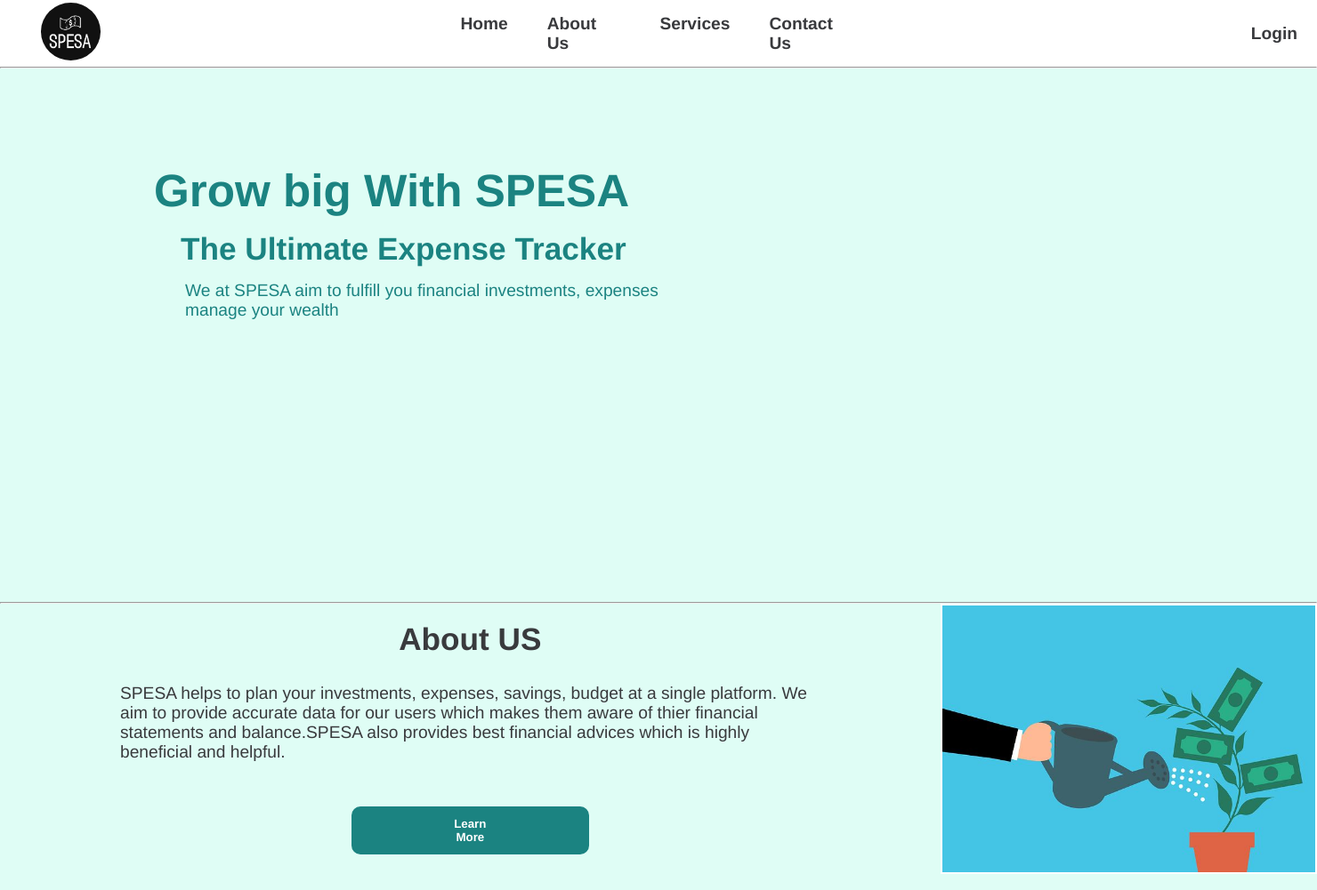
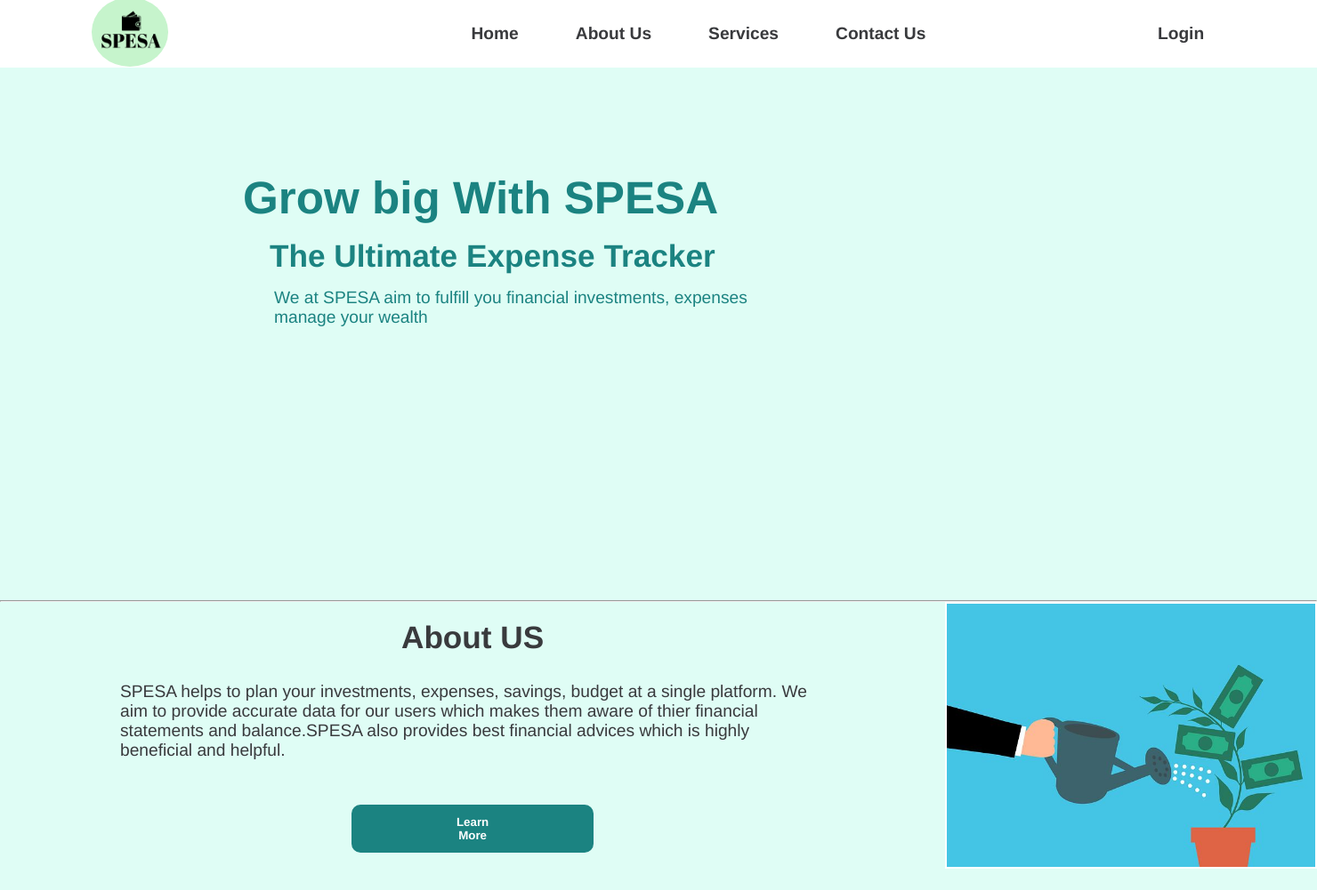
Before and after one commit to raheelhparekh/expense_tracker-SPESA-, a PHP site: page / in a window 1480 px wide. Shown: the whole page at 89% size. After the commit the page ends 977 px from the top, so only its background shows below. Run offline with PHP 8.4, Linux system fonts and the light colour scheme.

Commit message:
Added Some effects, added new logo, deleted unwanted images

```diff
--- a/frontend/assets/css/index.css
+++ b/frontend/assets/css/index.css
@@ -2,6 +2,7 @@
 *{
     padding: 0;
     margin: 0;
+    box-sizing: border-box;
     font-family: avenir,helvetica,sans-serif;
     /* background-color: #dffdf5; */
     /* color: #393a3d; */
@@ -12,6 +13,7 @@
     align-items: center;
     position: relative;
     height: 75px;
+    justify-content: space-around;
 }
 #navbar::before {
     content: "";
@@ -21,50 +23,72 @@
     z-index: -1;
 }
 #logo{
-    margin-right: 369px;
-    margin-left: 46px;
+    /* border: 2px solid red; */
+    margin-right: 7%;
 }
 #logo img{
-    height: 65px;
-    border-radius: 100%;
+    height: 80px;
+    border-radius: 50%;
+    border: 1px solid white;
 }
-#items{
-    margin-right: 386px;
-    padding: 13px;
+.item{
+    /* border: 2px solid red; */
+    padding: 7px;
 }
 
 #navbar ul{
     display: flex;
+    justify-content: space-between;
     }
+
 #navbar li{
-
     list-style: none;
     font-size: 1.2rem;
     font-family: avenir,helvetica,sans-serif;
+    display: inline-block;
+    position: relative;
 
+}
+#navbar li:hover::after{
+    content: "";
+    position: absolute;
+    width: 100px;
+    height: 4px;
+    background: #1b8381;
+    left: 50%;
+    border-radius: 3px;
+    transform: translate(-50%);
+    bottom: -25px;
 }
 #navbar a{
     color: #393a3d;
     font-weight: 600;
     text-decoration: none;
-    display: block;
-    padding: 10px 22px;
+    padding: 25px;
 
 }
-#navbar a:hover{
-    cursor: pointer;
-    transition: 1s;
-    font-weight: 800;
+#login{
+    /* border: 2px solid red; */
+    display: inline;
 }
 .login{
     color: #393a3d;
     font-size: 1.2rem;
+    font-weight: 600;
     font-family: avenir,helvetica,sans-serif;
+    display: inline-block;
+    position: relative;
 }
-.login:hover{
-    cursor: pointer;
-    transition: 1s;
-    font-weight: 700;
+.login:hover::after{
+    content: "";
+    position: absolute;
+    width: 100px;
+    height: 4px;
+    background: #1b8381;
+    left: 50%;
+    border-radius: 3px;
+    transform: translate(-50%);
+    bottom: -1px;
 }
 
 #home {
@@ -84,7 +108,9 @@
     left: 0;
 }
 .container{
-    padding: 100px 20px;
+    padding: 100px 100px;
+    margin: 10px 20px;
+    /* border: 2px solid black; */
 
 }
 h1.primary{
--- a/frontend/index.html
+++ b/frontend/index.html
@@ -6,13 +6,13 @@
     <meta name="viewport" content="width=device-width, initial-scale=1.0">
     <title>SPESA</title>
     <link rel="stylesheet" href="./assets/css/index.css" />
-
+    <link rel="stylesheet" href="./assets/js/index.js">
 </head>
 <body>
   <header>
     <nav id="navbar">
         <div id="logo">
-          <img src="./assets/img/logo1.jpg" alt="Spesa" />
+          <img src="./assets/img/spesa-logo.png" alt="Spesa" />
         </div>
         <div id="items">
           <ul>
@@ -22,11 +22,12 @@
             <li class="item"><a href="#">Contact Us</a></li>
           </ul>
         </div>
-
+        <div id="login">
         <a href="./sign_in.html" target="_main" class="login">Login</a>
+        </div>
       </nav>
     </header>
-    <hr>
+
 
       <section id="home">
         <div class="container">
```
Also changed, not shown: frontend/assets/img/about_us.jpg (deleted), frontend/assets/img/black-white-low-poly-background_1017-1618.avif (deleted), frontend/assets/img/paisa.jpg (deleted), frontend/assets/img/spesa-logo.png (added), frontend/assets/js/index.js (added).
